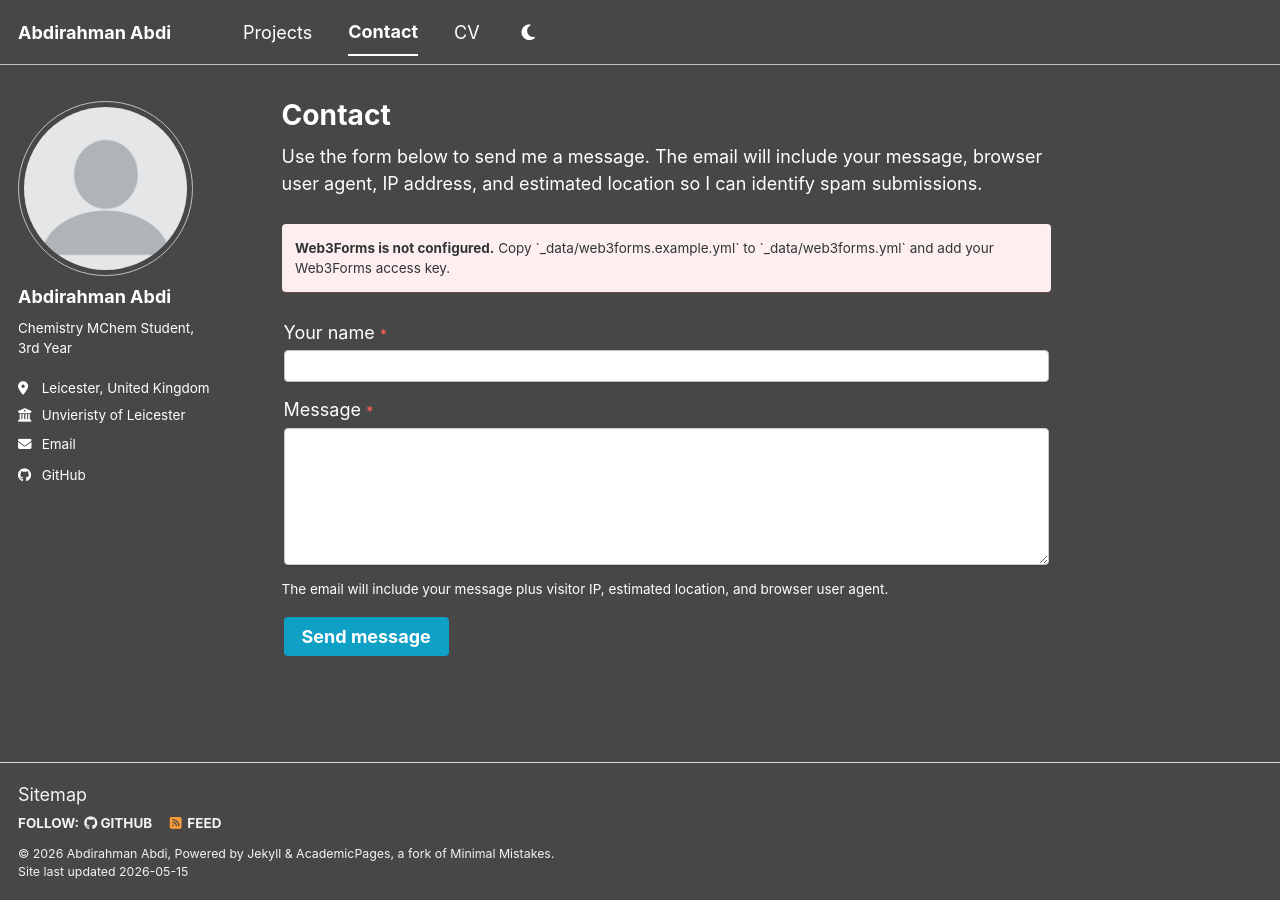
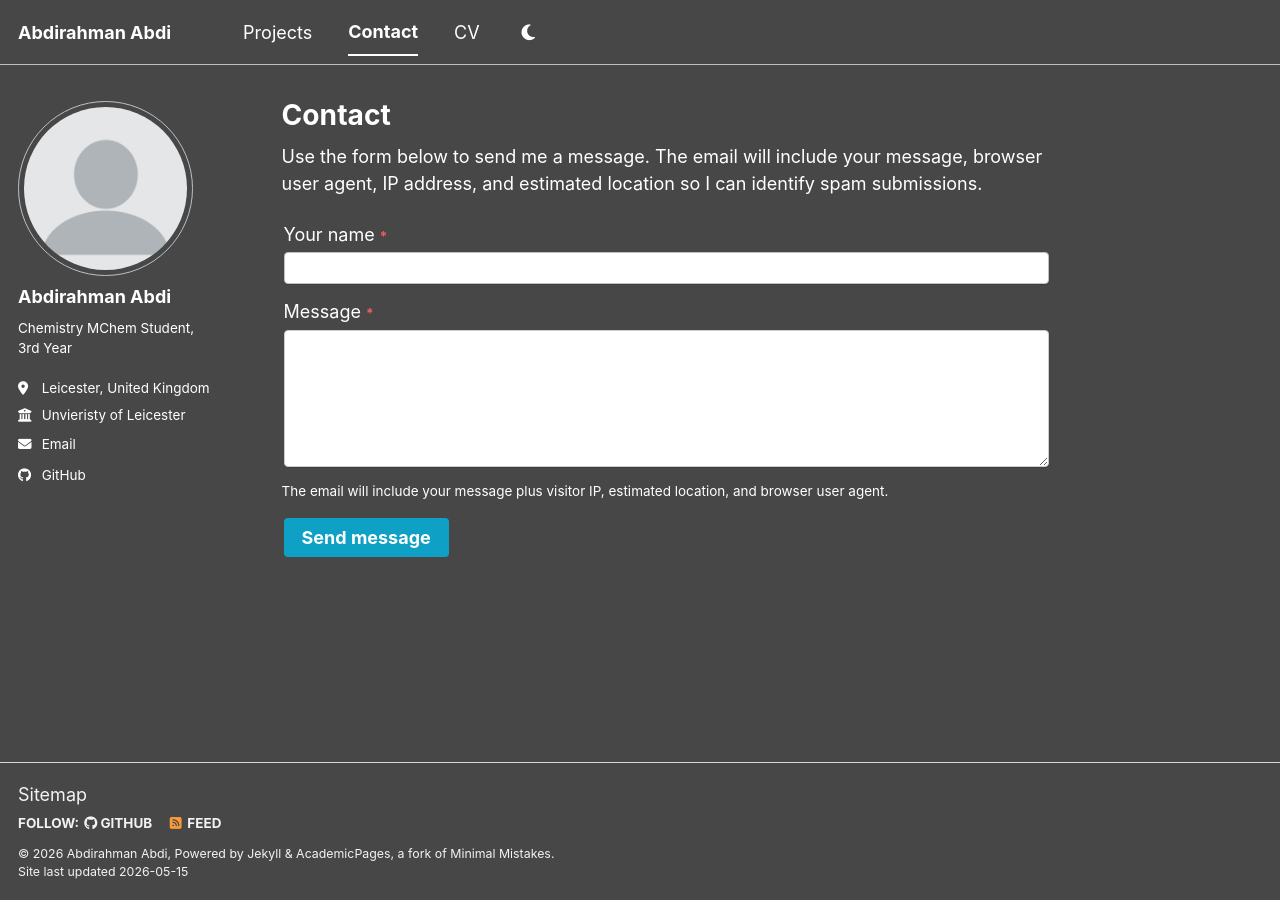
Before and after one commit to abdirahmanabdi-dev/abdirahmanabdi-dev.github.io, a Jekyll site: the page built from _pages/contact.md, in a window 1280 px wide. Built offline with Jekyll 4.4.1, drawn with Linux system fonts in a browser that asks for light colours; a script bundle is joined from its source files by our own code; library files that are not in the unit come from our copies.

Commit message:
fix: remove Web3Forms configuration warning from contact form and adjust CV PDF display height

```diff
--- a/_pages/contact.md
+++ b/_pages/contact.md
@@ -11,12 +11,6 @@ Use the form below to send me a message. The email will include your message, br
 {% assign access_key = site.data.web3forms.api_key | default: site.web3forms_api_key %}
 <form id="contact-form" class="form" action="https://api.web3forms.com/submit" method="POST">
   <input type="hidden" name="access_key" value="{{ access_key }}">
-  {% unless access_key %}
-    <div class="notice notice--danger">
-      <strong>Web3Forms is not configured.</strong> Copy `_data/web3forms.example.yml` to `_data/web3forms.yml` and add your Web3Forms access key.
-    </div>
-  {% endunless %}
-
   <input type="hidden" name="subject" value="New website contact message">
   <input type="hidden" name="redirect" value="/contact/#submitted">
   <input type="hidden" name="email" value="no-reply@abdirahmanabdi-dev.github.io">
```
Also changed, not shown: _pages/cv.md (+2 -2 lines).
